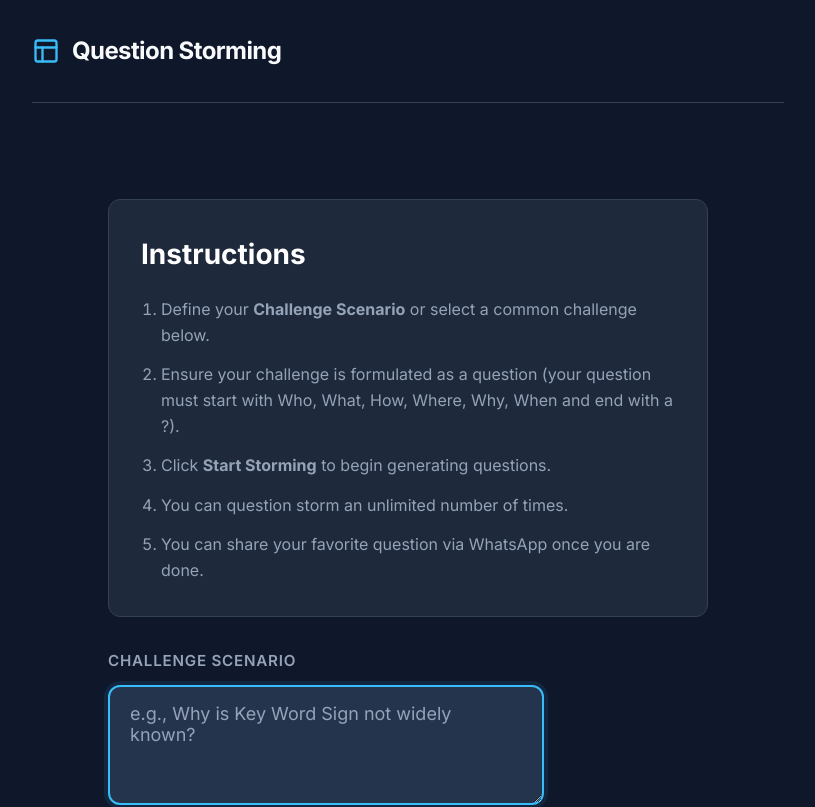
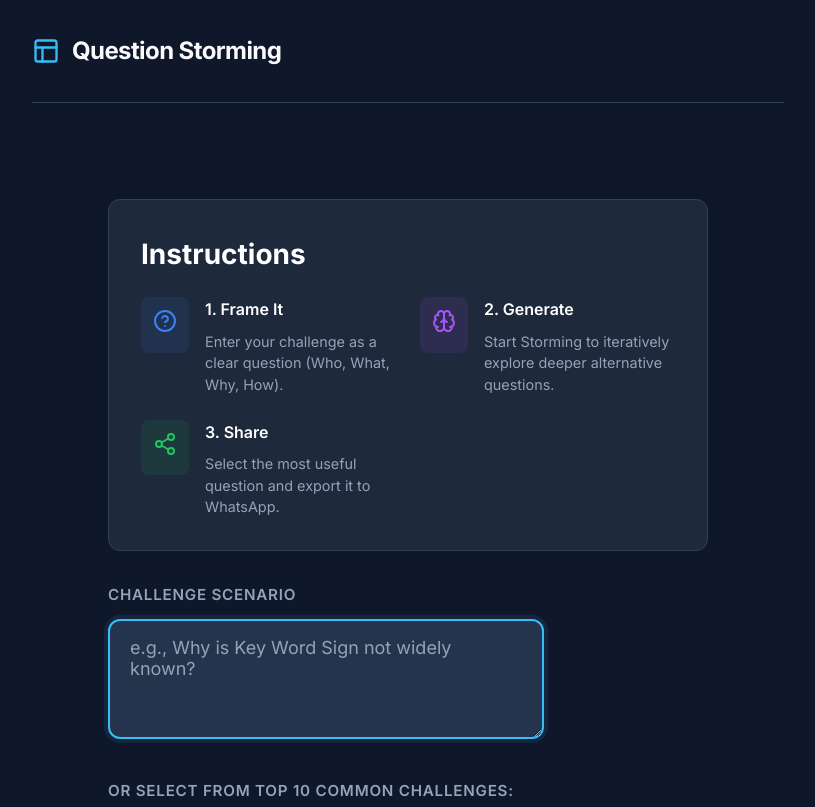
Before and after one commit to uantchern/question-storming, a React (Vite) app: page / in a window 1280 px wide. Shown: the top 807 px of the page, without its empty margins (232-1047 px from the left). Built offline with nearby package versions, Linux system fonts and the light colour scheme.

Commit message:
Update UX UI of SessionSetup Instructions

```diff
--- a/src/components/SessionSetup.jsx
+++ b/src/components/SessionSetup.jsx
@@ -1,5 +1,5 @@
 import { useState, useEffect } from 'react';
-import { Play, Zap, Brain } from 'lucide-react';
+import { Play, Zap, Brain, HelpCircle, Share2 } from 'lucide-react';
 
 const PRESET_CHALLENGES = [
     "How can we reach out to more donors?",
@@ -64,21 +64,46 @@ function SessionSetup({ onStart, initialScenario }) {
                     fontWeight: 700,
                     color: '#fff'
                 }}>Instructions</h2>
-                <ol style={{
-                    paddingLeft: '1.25rem',
-                    color: 'var(--text-muted)',
-                    display: 'flex',
-                    flexDirection: 'column',
-                    gap: '0.875rem',
-                    fontSize: '1rem',
-                    margin: 0
+                <div style={{
+                    display: 'grid',
+                    gridTemplateColumns: 'repeat(auto-fit, minmax(200px, 1fr))',
+                    gap: '1.5rem',
+                    marginTop: '0.5rem'
                 }}>
-                    <li>Define your <strong>Challenge Scenario</strong> or select a common challenge below.</li>
-                    <li>Ensure your challenge is formulated as a question (your question must start with Who, What, How, Where, Why, When and end with a ?).</li>
-                    <li>Click <strong>Start Storming</strong> to begin generating questions.</li>
-                    <li>You can question storm an unlimited number of times.</li>
-                    <li>You can share your favorite question via WhatsApp once you are done.</li>
-                </ol>
+                    <div style={{ display: 'flex', gap: '1rem', alignItems: 'flex-start' }}>
+                        <div style={{ background: 'rgba(59, 130, 246, 0.1)', padding: '0.75rem', borderRadius: '8px', color: '#3b82f6', flexShrink: 0 }}>
+                            <HelpCircle size={24} />
+                        </div>
+                        <div>
+                            <h4 style={{ color: '#fff', margin: '0 0 0.5rem 0', fontWeight: '600', fontSize: '1rem' }}>1. Frame It</h4>
+                            <p style={{ color: 'var(--text-muted)', margin: 0, fontSize: '0.9rem', lineHeight: 1.5 }}>
+                                Enter your challenge as a clear question (Who, What, Why, How).
+                            </p>
+                        </div>
+                    </div>
+                    <div style={{ display: 'flex', gap: '1rem', alignItems: 'flex-start' }}>
+                        <div style={{ background: 'rgba(168, 85, 247, 0.1)', padding: '0.75rem', borderRadius: '8px', color: '#a855f7', flexShrink: 0 }}>
+                            <Brain size={24} />
+                        </div>
+                        <div>
+                            <h4 style={{ color: '#fff', margin: '0 0 0.5rem 0', fontWeight: '600', fontSize: '1rem' }}>2. Generate</h4>
+                            <p style={{ color: 'var(--text-muted)', margin: 0, fontSize: '0.9rem', lineHeight: 1.5 }}>
+                                Start Storming to iteratively explore deeper alternative questions.
+                            </p>
+                        </div>
+                    </div>
+                    <div style={{ display: 'flex', gap: '1rem', alignItems: 'flex-start' }}>
+                        <div style={{ background: 'rgba(34, 197, 94, 0.1)', padding: '0.75rem', borderRadius: '8px', color: '#22c55e', flexShrink: 0 }}>
+                            <Share2 size={24} />
+                        </div>
+                        <div>
+                            <h4 style={{ color: '#fff', margin: '0 0 0.5rem 0', fontWeight: '600', fontSize: '1rem' }}>3. Share</h4>
+                            <p style={{ color: 'var(--text-muted)', margin: 0, fontSize: '0.9rem', lineHeight: 1.5 }}>
+                                Select the most useful question and export it to WhatsApp.
+                            </p>
+                        </div>
+                    </div>
+                </div>
             </div>
 
             <form onSubmit={handleSubmit} className="input-group">
```
